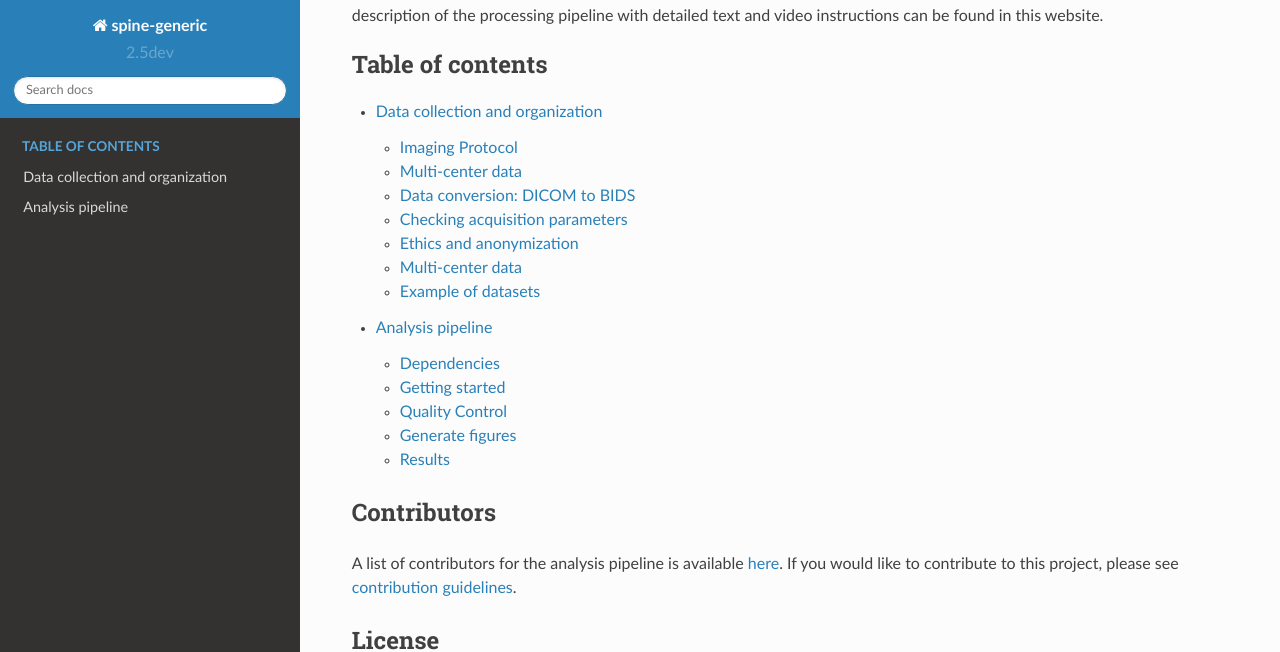
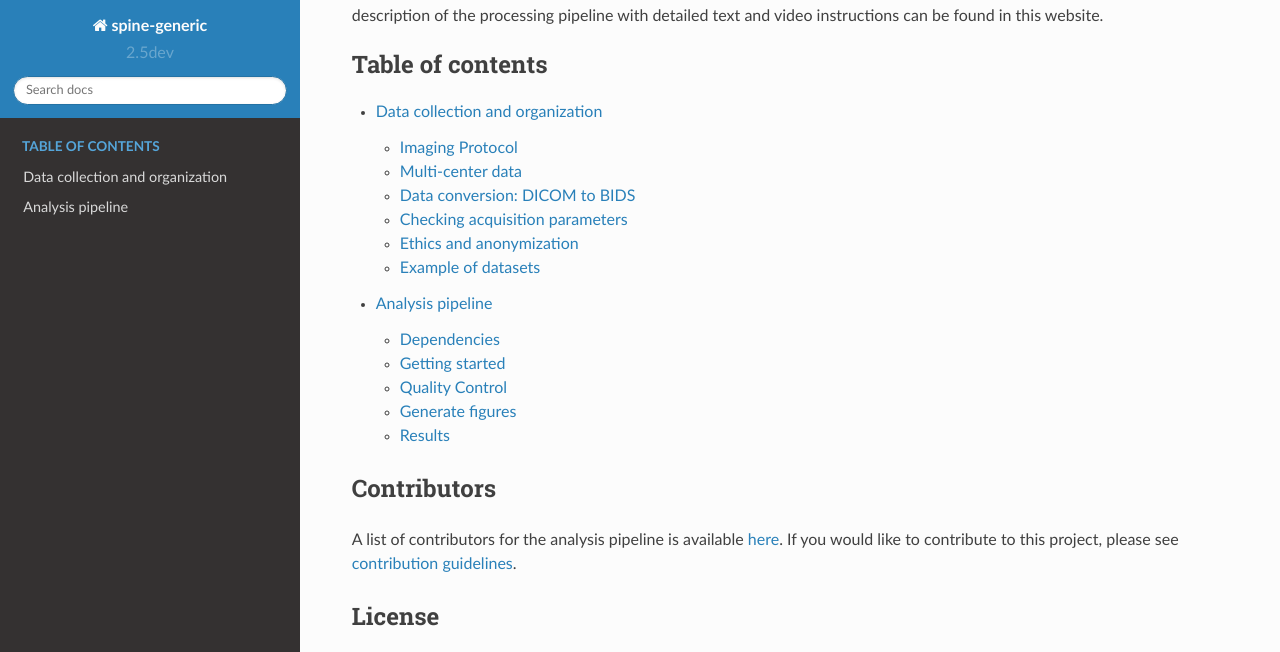
Before and after one commit to spine-generic/spine-generic, a Sphinx documentation site: the page built from docs/index.rst, in a window 1280 px wide and 900 px high, scrolled down 599 px, cut to the strip 0-652 px from the top of the window. Built offline with Sphinx 7.4.7 and the Read the Docs theme 2.0.0, drawn with Linux system fonts in a browser that asks for light colours.

Commit message:
update documentation (#235)

```diff
--- a/docs/data-acquisition.rst
+++ b/docs/data-acquisition.rst
@@ -273,12 +273,6 @@ Below is an example of a defaced subject:
 
    Example of manual defacing.
 
-
-.. _multi-center-data:
-
-Multi-center data
--------------------
-
 Example of datasets
 -------------------
 
```
